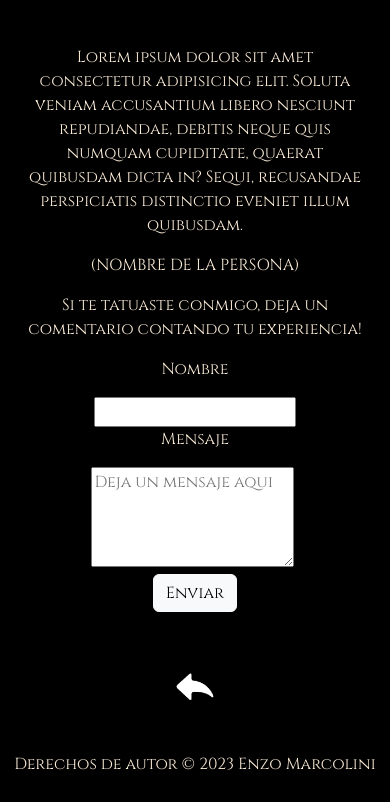
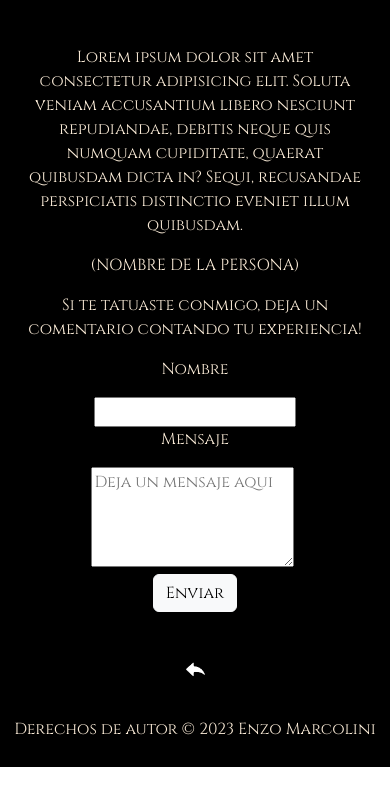
Before and after one commit to telma-sanchez/enzomarcolini, a plain HTML site: page pages/visitas.html in a window 390 px wide. Shown: the part 94-896 px from the top of the page. After the commit the page ends 861 px from the top, so only its background shows below. Drawn offline with nearby package versions, Linux system fonts and the light colour scheme.

Commit message:
cambio de tamaño de logo

```diff
--- a/css/estilos.css
+++ b/css/estilos.css
@@ -79,7 +79,7 @@ main ol li{
 
 .back img {
   margin-top: 40px;
-  width: 50%;
+  width: 20%;
   height: auto;
 }
 
@@ -122,7 +122,7 @@ a:hover {
   }
 
   .back img {
-    width: 20%;
+    width: 10%;
   }
 
   .volver {
```
